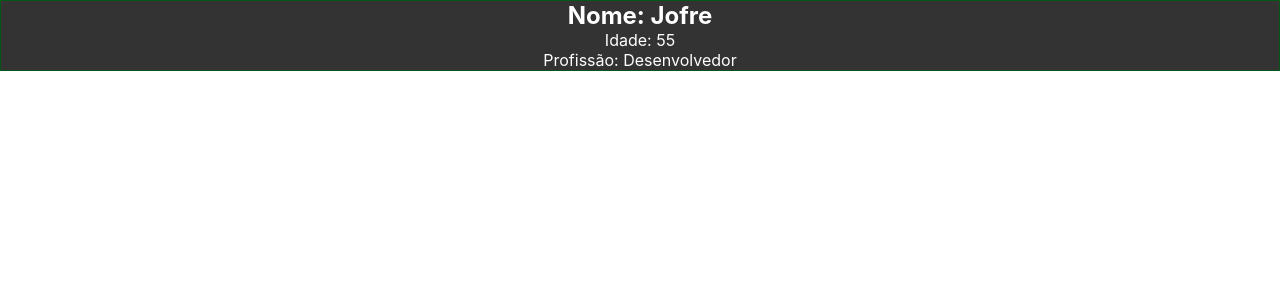
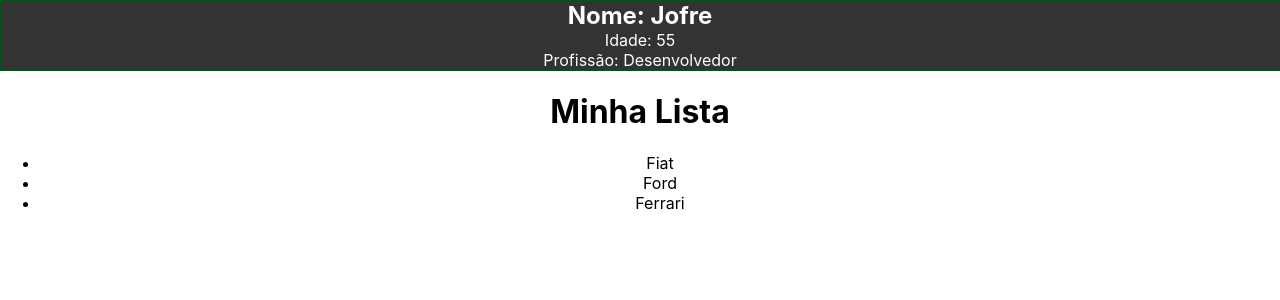
Before and after one commit to DevJofre/teste-react, a React (Create React App) app: page / in a window 1280 px wide. Shown: the top 300 px of the page. Built offline with nearby package versions, Linux system fonts and the light colour scheme.

Commit message:
Inserindo  Fragments no projeto

```diff
--- a/src/App.js
+++ b/src/App.js
@@ -2,6 +2,7 @@
 import HelloWorld from "./components/HelloWorld";
 import SayMyName from "./components/SayMyName";
 import Pessoa from "./components/Pessoa";
+import List from "./components/List";
 
 function App() {
   const name = "Jofre";
@@ -11,6 +12,7 @@
   return (
     <div className="App">
       <Pessoa nome={name} idade={idade} profissao={profissao} />
+      <List />
     </div>
   );
 }
--- /dev/null
+++ b/src/components/Item.js
@@ -0,0 +1,9 @@
+function Item(props) {
+  return (
+    <>
+      <li>{props.marca}</li>
+    </>
+  );
+}
+
+export default Item;
--- /dev/null
+++ b/src/components/List.js
@@ -0,0 +1,16 @@
+import Item from "./Item";
+
+function List() {
+  return (
+    <>
+      <h1>Minha Lista</h1>
+      <ul>
+        <Item marca="Fiat" />
+        <Item marca="Ford" />
+        <Item marca="Ferrari" />
+      </ul>
+    </>
+  );
+}
+
+export default List;
```
